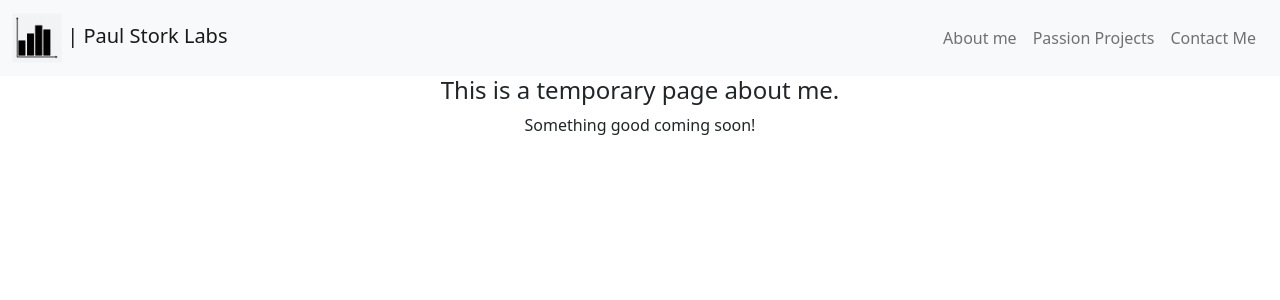
After one commit to paul-stork/landing-page, a Flask app: page /aboutme in a window 1280 px wide. The commit adds this page. Shown: the top 300 px of the page. Run offline with Flask 3, Linux system fonts and the light colour scheme; some libraries are stand-ins or nearby versions.

Commit message:
About me route init commit

```diff
--- a/app/__init__.py
+++ b/app/__init__.py
@@ -17,4 +17,7 @@ def create_app():
     from .main.main import main
     app.register_blueprint(main)
 
+    from .aboutMe.aboutMe import aboutMe
+    app.register_blueprint(aboutMe)
+
     return app
--- /dev/null
+++ b/app/aboutMe/aboutMe.py
@@ -0,0 +1,7 @@
+from flask import Flask, Blueprint, render_template
+
+aboutMe = Blueprint('aboutMe', __name__, template_folder='templates', static_folder='static')
+
+@aboutMe.route('/aboutme')
+def aboutme():
+    return render_template('aboutMe.html')
--- /dev/null
+++ b/app/aboutMe/templates/aboutMe.html
@@ -0,0 +1,8 @@
+{% extends 'base.html' %}
+{% block title %}About Me{% endblock %}
+{% block content %}
+    <h4 class = 'text-center'>
+        This is a temporary page about me.
+    </h4>
+    <p class='text-center'>Something good coming soon!</p>
+{% endblock %}
--- a/app/templates/base.html
+++ b/app/templates/base.html
@@ -39,7 +39,7 @@
                 </a>
                 <ul class="navbar-nav d-flex flex-row me-1">
                     <li class="nav-item me-3 me-lg-0">
-                        <a class="nav-link" href="#">About me</a>
+                        <a class="nav-link" href="{{ url_for('aboutMe.aboutme') }}">About me</a>
                     </li>
                     <li class="nav-item me-3 me-lg-0">
                         <a class="nav-link" href="#">Passion Projects</a>
```
